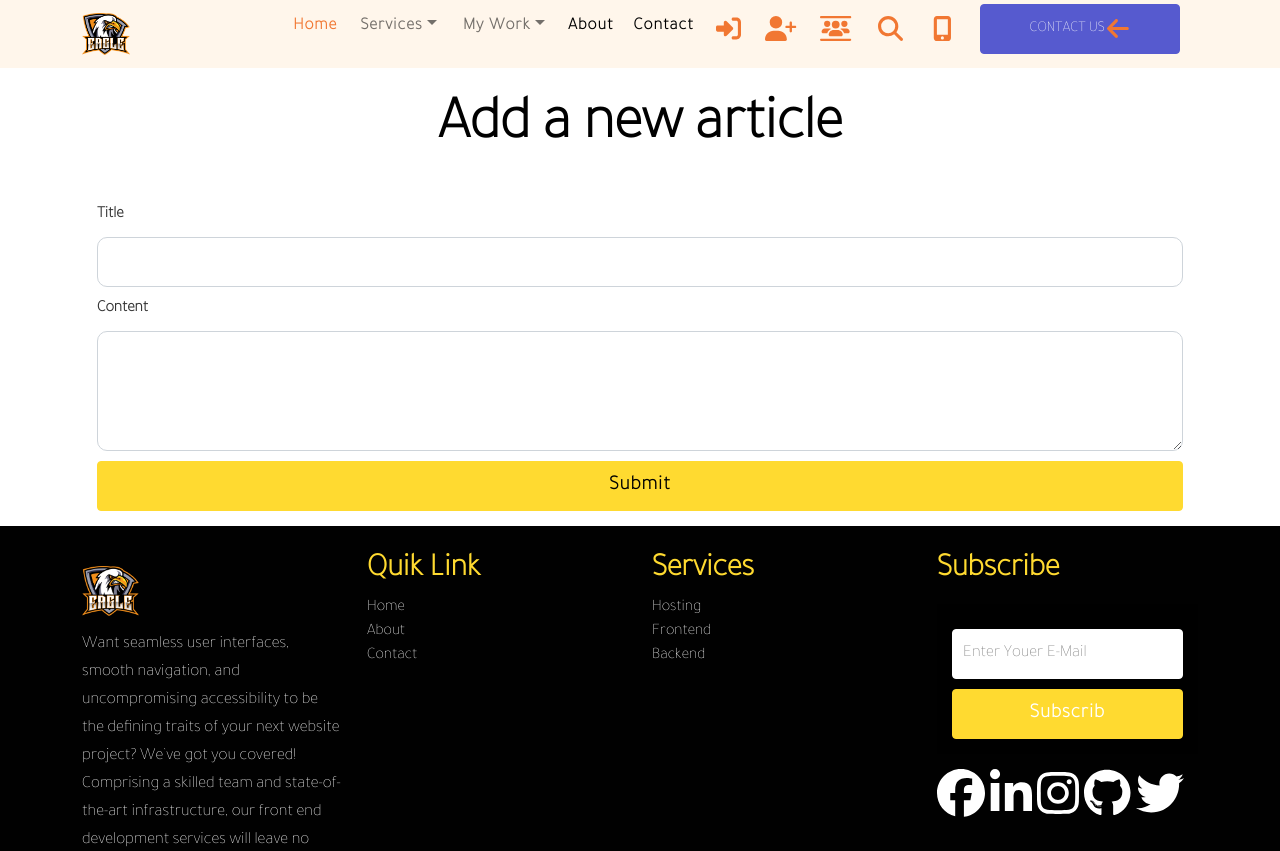
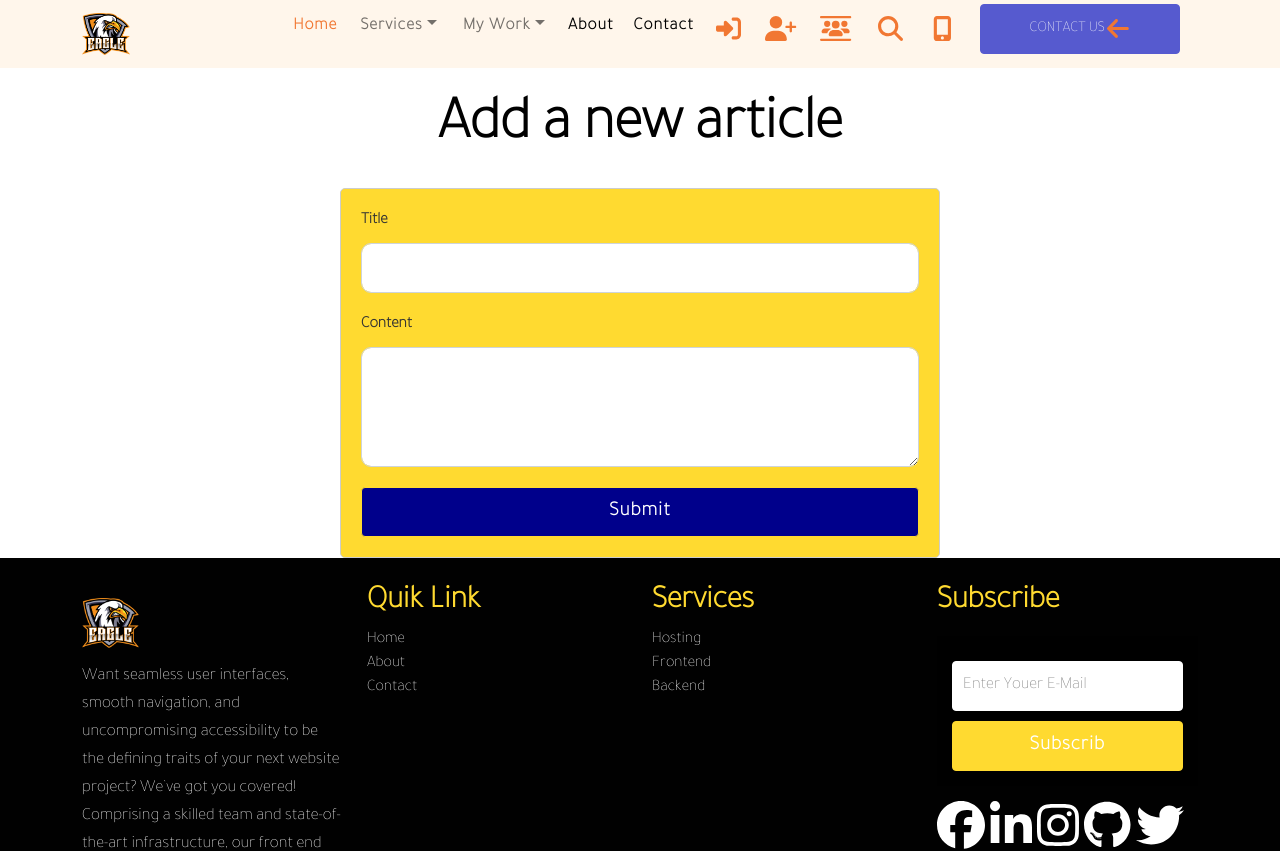
Before and after one commit to a7med58/WebSite.github.io, a React (Create React App) app: page /addpost in a window 1280 px wide. Shown: the top 851 px of the page. Built offline with nearby package versions, Linux system fonts and the light colour scheme; a web font is replaced by a local one.

Commit message:
Some Editeable In CSS

```diff
--- a/src/Page/Login/Login.css
+++ b/src/Page/Login/Login.css
@@ -1,4 +1,3 @@
-/* Center the form on the page */
 .loginform {
   max-width: 600px;
   margin: 0 auto;
@@ -8,7 +7,6 @@
   background-color: var(--footerp-color) !important;
 }
 
-/* Style the form fields */
 .form-group-login {
   margin-bottom: 20px;
 }
@@ -20,22 +18,12 @@
   color: #333;
 }
 
-form-control {
-  display: block;
+/* Style the submit button */
+.btn {
   width: 100%;
-  height: 40px;
-  padding: 10px;
-  font-size: 16px;
-  border: 1px solid #ccc;
-  border-radius: 5px;
-}
-
-/* Style the submit button */
-form button .btn {
-    width: 50px;
   max-width: 100%;
   height: 50px;
-
+  background-color: #00008b !important;
   border-radius: 4px;
   font-weight: bold;
   letter-spacing: 1px;
--- a/src/Page/Login/Login.js
+++ b/src/Page/Login/Login.js
@@ -26,17 +26,13 @@ const Login = () => {
       });
   };
   return (
-    <section className="login">
     <div className="container">
       <h2 className="h2login">Login</h2>
 
       <div className="row">
         <div className="col-md-12 col-lg-12">
           <Form onSubmit={handleSubmit} className="loginform">
-              <Form.Group
-                controlId="formBasicEmail"
-                className="form-group-login"
-              >
+            <Form.Group controlId="formBasicEmail" className="form-group-login">
               <Form.Label className="label-login">Email address</Form.Label>
               <Form.Control
                 type="email"
@@ -60,14 +56,13 @@ const Login = () => {
                 onChange={handleInputChange}
               />
             </Form.Group>
-              <Button className="btn" variant="primary" type="submit">
+            <Button className="btn" type="submit">
               Submit
             </Button>
           </Form>
         </div>
       </div>
     </div>
-    </section>
   );
 };
 
--- a/src/Page/Registration/RegistrationForm.css
+++ b/src/Page/Registration/RegistrationForm.css
@@ -1,12 +1,3 @@
-.h2reg {
-  font-size: 60px;
-  margin: 20px 0;
-  font-weight: bold;
-  color: black;
-  line-height: 80px;
-  text-align: center;
-}
-/* Center the form on the page */
 .regform {
   max-width: 600px;
   margin: 0 auto;
@@ -18,10 +9,27 @@
 .form-group-reg {
   margin-bottom: 20px;
 }
-
 .label-reg {
   display: block;
   margin-bottom: 5px;
   font-weight: bold;
   color: #333;
 }
+.h2reg {
+  font-size: 60px;
+  margin: 20px 0;
+  font-weight: bold;
+  color: black;
+  line-height: 80px;
+  text-align: center;
+}
+.btn {
+  width: 100%;
+  max-width: 100%;
+  height: 50px;
+  background-color: #00008b !important;
+  border-radius: 4px;
+  font-weight: bold;
+  letter-spacing: 1px;
+  font-size: 20px;
+}
--- a/src/Page/UserPanel/AddPost.css
+++ b/src/Page/UserPanel/AddPost.css
@@ -1,8 +1,13 @@
-.label-addpost {
-  display: block;
-  margin-bottom: 5px;
-  font-weight: bold;
-  color: #333;
+.post-form {
+  max-width: 600px;
+  margin: 0 auto;
+  padding: 20px;
+  border: 1px solid #ccc;
+  border-radius: 5px;
+  background-color: var(--footerp-color) !important;
+}
+.form-group-post {
+  margin-bottom: 20px;
 }
 .h2-addpost {
   font-size: 60px;
@@ -12,3 +17,20 @@
   line-height: 80px;
   text-align: center;
 }
+.label-addpost {
+  display: block;
+  margin-bottom: 5px;
+  font-weight: bold;
+  color: #333;
+}
+.btn-add {
+  width: 100%;
+  max-width: 100%;
+  height: 50px;
+  background-color: #00008b !important;
+  border-radius: 4px;
+  font-weight: bold;
+  letter-spacing: 1px;
+  font-size: 20px;
+  color: white;
+}
--- a/src/Page/UserPanel/AddPost.js
+++ b/src/Page/UserPanel/AddPost.js
@@ -24,8 +24,8 @@ const AddPost = () => {
   return (
     <div className="container">
       <h2 className="h2-addpost">Add a new article</h2>
-      <form onSubmit={handleSubmit}>
-        <div className="form-group">
+      <form onSubmit={handleSubmit} className="post-form">
+        <div className="form-group-post">
           <label className="label-addpost" htmlFor="title">
             Title
           </label>
@@ -37,7 +37,7 @@ const AddPost = () => {
             onChange={(e) => setTitle(e.target.value)}
           />
         </div>
-        <div className="form-group">
+        <div className="form-group-post">
           <label className="label-addpost" htmlFor="content">
             Content
           </label>
```
Lines whose indentation alone changed are shown as unchanged.
